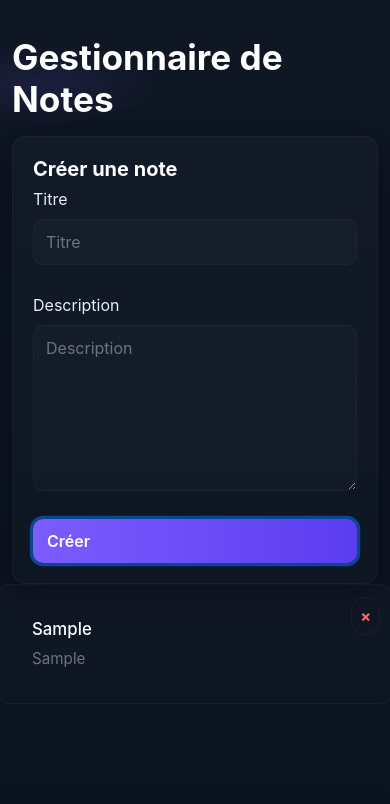
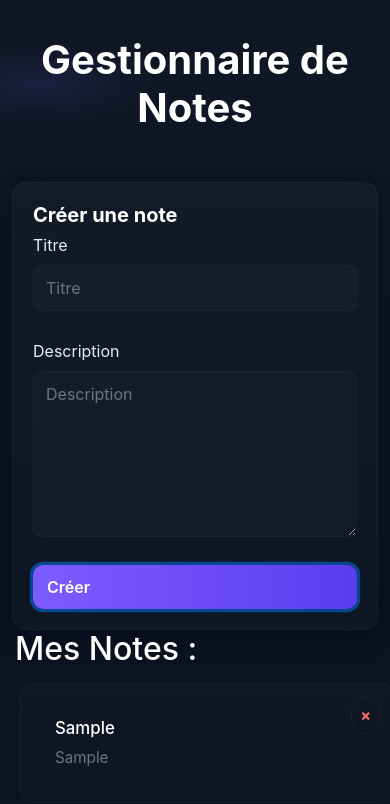
Before and after one commit to FireWxt/JSTEST, a plain HTML site: page index.html in a window 390 px wide. Both pictures are taken after typing "Sample", "Sample" into the empty fields and a click on the button "Créer". Drawn offline with nearby package versions, Linux system fonts and the light colour scheme.

Commit message:
Ajout du trie et quelque modification css

```diff
--- a/css/style.css
+++ b/css/style.css
@@ -57,6 +57,27 @@ h1{ color: #fff; font-weight:700; font-size:2.2rem; margin-bottom:1rem; }
   color: #e9f0ff;
   padding:10px 12px;
   border-radius:10px;
+}
+
+
+h1{
+  text-align: center;
+  margin-bottom: 50px;
+  font-size: 2.5rem;
+}
+
+h2{
+  color: #fff;
+  margin-bottom: 15px;
+}
+
+
+.col-md-8{
+  border-left: 3px solid rgba(255,255,255,0.15);
+}
+
+#notes-list{
+  margin-left : 5px;
 }
 
 textarea#note-desc{ min-height:140px; resize:vertical; }
--- a/index.html
+++ b/index.html
@@ -40,6 +40,7 @@
 
       <!-- Notes list column -->
       <div class="col-md-8">
+        <h2>Mes Notes : </h2>
         <div id="notes-list" class="row"></div>
       </div>
     </div>
--- a/js/app.js
+++ b/js/app.js
@@ -55,6 +55,8 @@ function render(){
   notesList.renderAll(notes, editingId);
 }
 
+
+
 // initial render
 render();
 
--- a/js/noteForm.js
+++ b/js/noteForm.js
@@ -36,6 +36,11 @@ export default function NoteForm(rootSelector, onSubmit){
       formError.textContent = 'Le titre ne peut pas être vide.';
       return false;
     }
+    if(titleInput.value.length < 4){
+      formError.style.display = 'block';
+      formError.textContent = 'Le titre doit contenir au moins 4 caractères.';
+      return false;
+    }
     formError.style.display = 'none';
     return true;
   }
--- a/js/notesList.js
+++ b/js/notesList.js
@@ -12,7 +12,14 @@ export default function NotesList(rootSelector, { onSelect, onDelete }){
       return;
     }
 
-    notes.slice().reverse().forEach(note => {
+    // create a shallow copy and sort by title (case-insensitive, locale-aware)
+    const sorted = notes.slice().sort((a, b) => {
+      const ta = (a && a.title) ? a.title : '';
+      const tb = (b && b.title) ? b.title : '';
+      return ta.localeCompare(tb, undefined, { sensitivity: 'base' });
+    });
+
+    sorted.forEach(note => {
       const card = NoteCard(note, { onSelect, onDelete });
       card.setEditing(editingId === note.id);
       root.appendChild(card.el);
```
